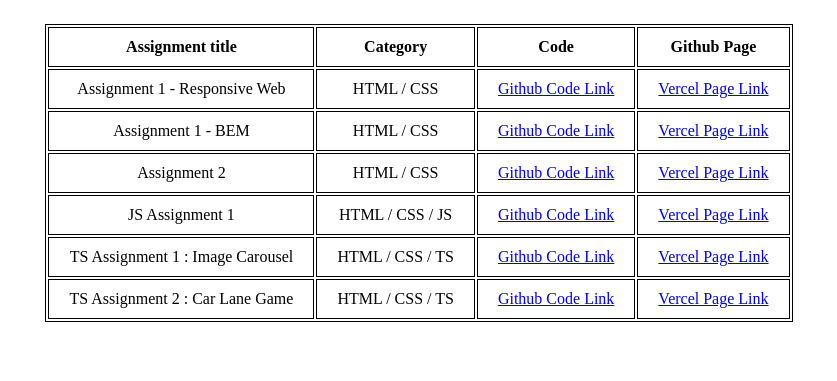
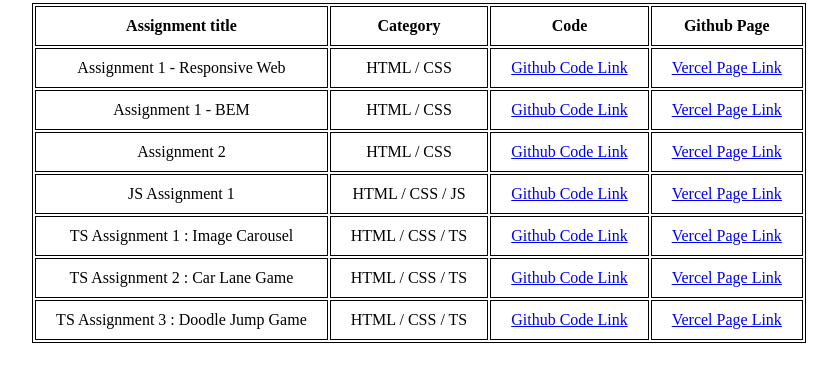
Before and after one commit to MingmarGyalzenSherpa/LF_assignment_table, a plain HTML site: page index.html in a window 1280 px wide. Shown: the part 239-620 px from the top of the page, without its empty margins (221-1058 px from the left). Drawn offline with Linux system fonts and the light colour scheme.

Commit message:
add ts assignment 3

```diff
--- a/index.html
+++ b/index.html
@@ -123,6 +123,21 @@
             >
           </td>
         </tr>
+        <tr>
+          <td>TS Assignment 3 : Doodle Jump Game</td>
+          <td>HTML / CSS / TS</td>
+          <td>
+            <a
+              href="https://github.com/MingmarGyalzenSherpa/ts-assignment-3-doodle-jump"
+              >Github Code Link</a
+            >
+          </td>
+          <td>
+            <a href="https://ts-assignment-3-doodle-jump.vercel.app/"
+              >Vercel Page Link</a
+            >
+          </td>
+        </tr>
       </tbody>
     </table>
   </body>
```
